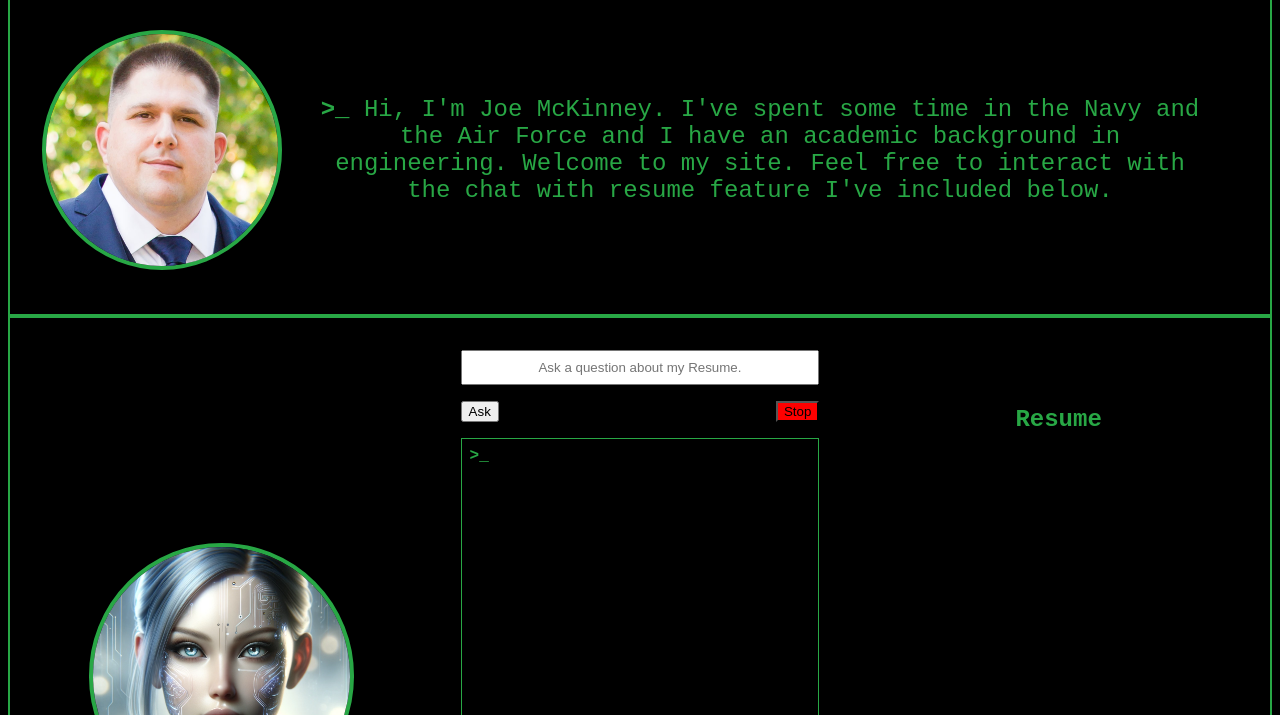
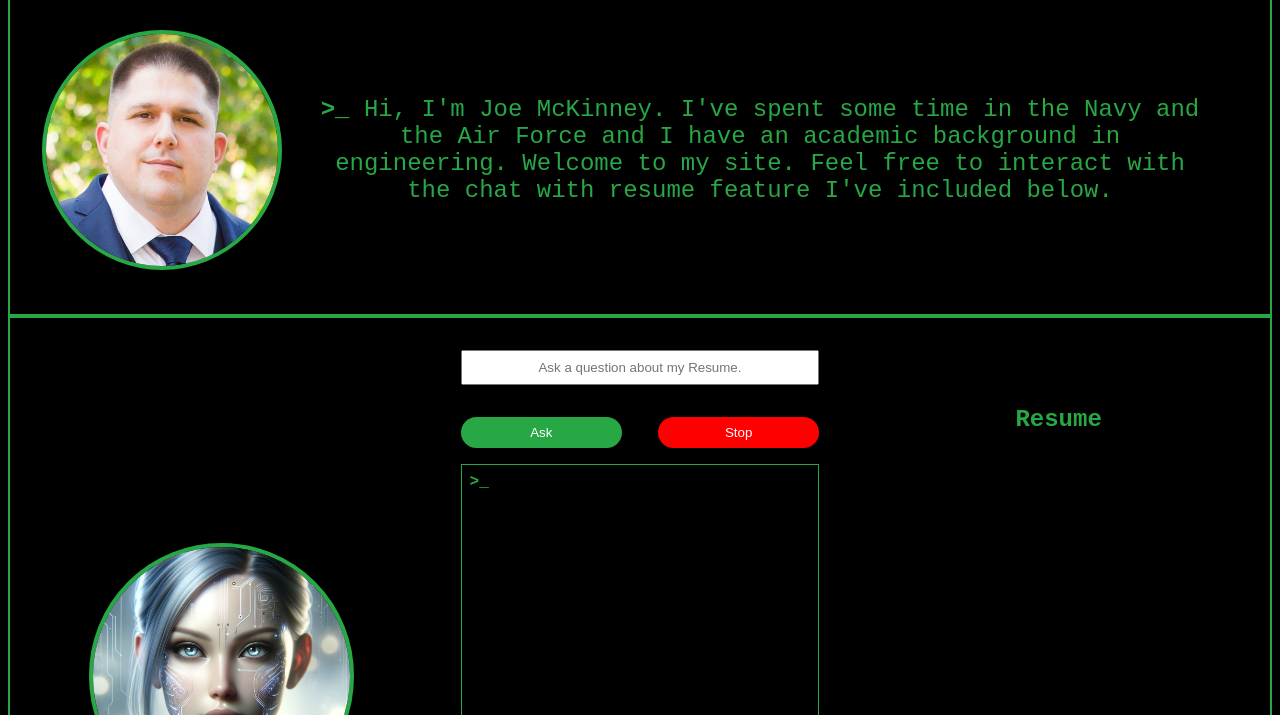
Before and after one commit to Joecode22/Chat-With-ResumeV2, a plain HTML site: page index.html in a window 1280 px wide. Shown: the part 85-800 px from the top of the page. Drawn offline with Linux system fonts and the light colour scheme.

Commit message:
trying to fix form submission

```diff
--- a/index.html
+++ b/index.html
@@ -37,7 +37,7 @@
 
     <!-- Chat Section -->
     <section id="chat" class="chat">
-      <form action="submit">
+      <form>
         <input type="text" id="promptInput" placeholder="Ask a question about my Resume.">
         <div class="buttons">
           <button type="button" id="generateBtn">Ask</button>
--- a/styles.css
+++ b/styles.css
@@ -130,7 +130,7 @@ main {
   width:30%;
 }
 
-.form {
+form {
   display: flex;
   flex-direction: column;
   align-items: center;
@@ -154,7 +154,7 @@ main {
   margin-bottom: 1rem;
 }
 
-.form button {
+form button {
   background-color: #28a745;
   color: white;
   padding: 0.5rem 1rem;
@@ -167,12 +167,12 @@ main {
   cursor: pointer;
 }
 
-.form button:hover {
+form button:hover {
   background-color: #1c7430;
   transform: scale(1.05);
 }
 
-.form button:active {
+form button:active {
   transform: translateY(3px);
 }
 
```
